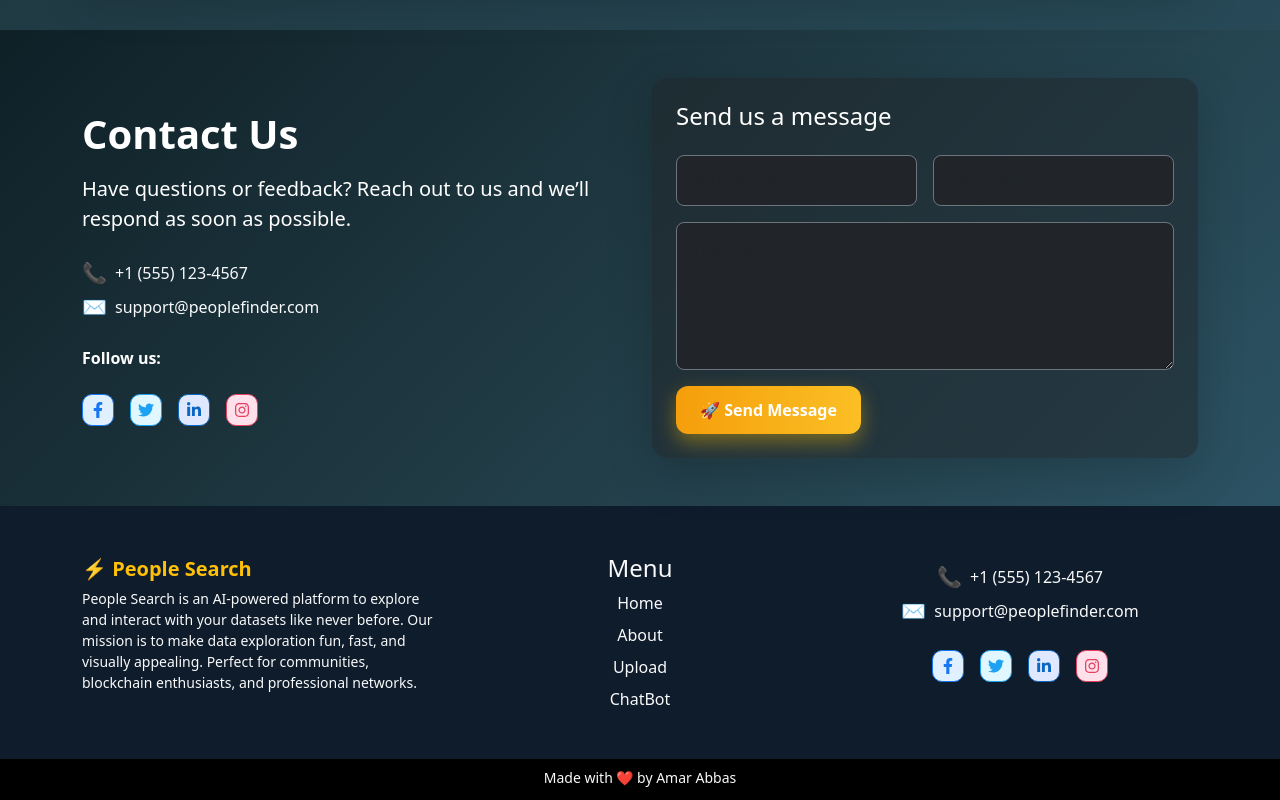
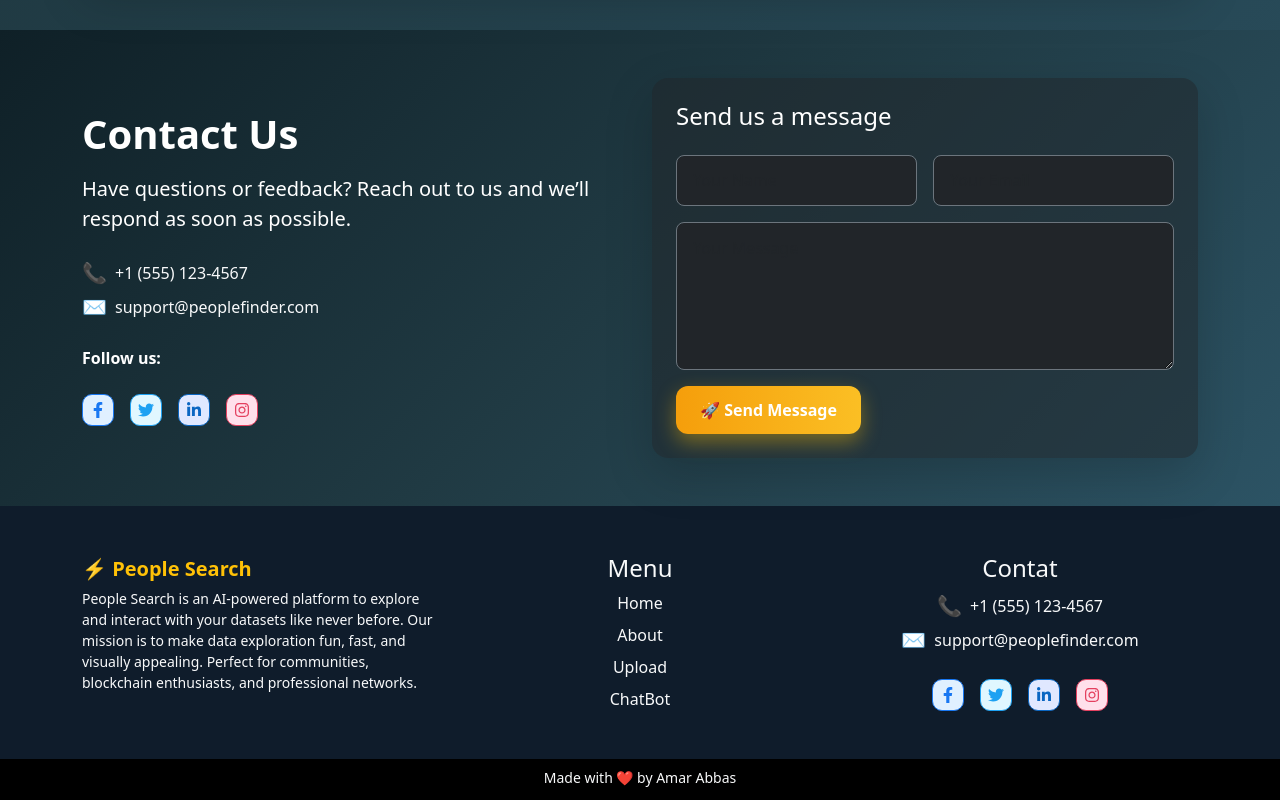
Before and after one commit to AmarAbbas123/People-lookup, a React (Vite) app in the folder client/: page / in a window 1280 px wide. Shown: the part 2123-2923 px from the top of the page. Built offline with nearby package versions, Linux system fonts and the light colour scheme.

Commit message:
higging face model install

```diff
--- a/client/src/App.jsx
+++ b/client/src/App.jsx
@@ -637,7 +637,7 @@ export default function App() {
 
             {/* Footer Content */}
             <div className='col-md-4  text-center '>
-              <h4 className='text-light mb-2'></h4>
+              <h4 className='text-light mb-2'>Contat</h4>
               <div className='mb-1 d-flex justify-content-center align-items-center gap-2'>
                 <span className='fs-5 text-info'> 📞</span>
                 <span className='text-light'>+1 (555) 123-4567</span>
```
